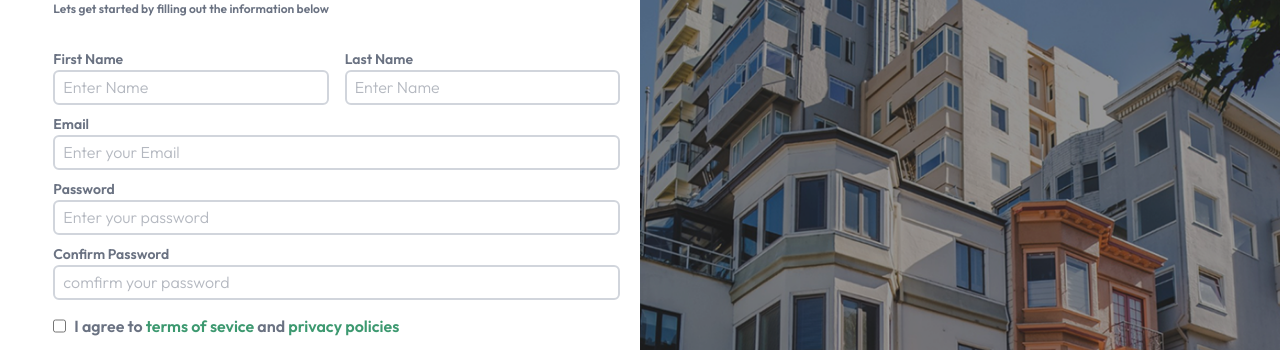
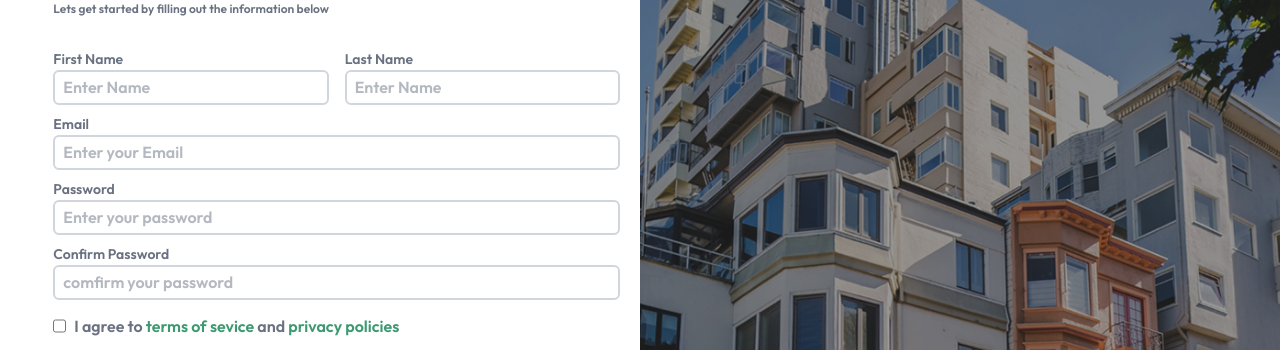
Before and after one commit to dayosvoid/frontend-beta-house, a React (Vite) app: page /signUp in a window 1280 px wide. Shown: the part 146-496 px from the top of the page. Built offline with nearby package versions, Linux system fonts and the light colour scheme.

Commit message:
Update SignUp.jsx

```diff
--- a/src/pages/SignUp.jsx
+++ b/src/pages/SignUp.jsx
@@ -105,7 +105,7 @@ const validate = (value) => {
                     {/* first name */}
                     <div className='relative w-full'>
                         <label htmlFor="" className='font-semibold text-gray-500 text-sm  w-full relative'> First Name
-                            <input type="text" placeholder='Enter Name' name="firstName" value={formValue.firstName} onChange={handleChange} className='border-2 text-[16px] font-light border-gray-300 rounded-md py-1 pl-2 w-full'/>
+                            <input type="text" placeholder='Enter Name' name="firstName" value={formValue.firstName} onChange={handleChange} className='border-2 text-[16px] focus:border-[hsla(153,43%,42%,1)] focus:outline-none border-gray-300 rounded-md py-1 pl-2 w-full'/>
                         </label>
                         <p className='error'>{error.firstName}</p>
                     </div>
@@ -114,7 +114,7 @@ const validate = (value) => {
                     {/* last name */}
                     <div className='relative w-full'>
                         <label htmlFor="" className='font-semibold text-gray-500 text-sm w-full relative'> Last Name
-                            <input type="text" placeholder='Enter Name' name="lastName" value={formValue.lastName} onChange={handleChange} className='border-2 text-[16px] font-light border-gray-300 rounded-md py-1 pl-2 w-full'/>
+                            <input type="text" placeholder='Enter Name' name="lastName" value={formValue.lastName} onChange={handleChange} className='border-2 text-[16px] focus:border-[hsla(153,43%,42%,1)] focus:outline-none border-gray-300 rounded-md py-1 pl-2 w-full'/>
                         </label>
                          <p className='error'>{error.lastName}</p>
                     </div>
@@ -124,7 +124,7 @@ const validate = (value) => {
                     {/* email */}
                     <div className='relative'>
                         <label htmlFor="" className='font-semibold text-gray-500 text-sm w-full relative'>Email
-                            <input type="email" placeholder='Enter your Email' name="email" value={formValue.email} onChange={handleChange} className='border-2 text-[16px] font-light border-gray-300 rounded-md py-1 pl-2 w-full'/>
+                            <input type="email" placeholder='Enter your Email' name="email" value={formValue.email} onChange={handleChange} className='border-2 text-[16px] focus:border-[hsla(153,43%,42%,1)] focus:outline-none border-gray-300 rounded-md py-1 pl-2 w-full'/>
                         </label>
                             <p className='error'>{error.email}</p>
 
@@ -133,7 +133,7 @@ const validate = (value) => {
                     {/* password */}
                     <div className='relative'>
                         <label htmlFor="" className='font-semibold text-gray-500 text-sm w-full relative'>Password
-                            <input type="password" placeholder='Enter your password' name="password" value={formValue.password} onChange={handleChange} className='border-2 text-[16px] font-light border-gray-300 rounded-md py-1 pl-2 w-full' />
+                            <input type="password" placeholder='Enter your password' name="password" value={formValue.password} onChange={handleChange} className='border-2 text-[16px] focus:border-[hsla(153,43%,42%,1)] focus:outline-none border-gray-300 rounded-md py-1 pl-2 w-full' />
                         </label>
                             <p className='error'>{error.password}</p>
 
@@ -142,7 +142,7 @@ const validate = (value) => {
                     {/* confirm password */}
                     <div className='relative'>
                         <label htmlFor="" className='font-semibold text-gray-500 text-sm w-full relative'>Confirm Password
-                            <input type="password" placeholder='comfirm your password' name="confirmPassword" value={formValue.confirmPassword} onChange={handleChange} className='border-2 font-light text-[16px] border-gray-300 rounded-md py-1 pl-2 w-full' />
+                            <input type="password" placeholder='comfirm your password' name="confirmPassword" value={formValue.confirmPassword} onChange={handleChange} className='border-2 focus:border-[hsla(153,43%,42%,1)] focus:outline-none text-[16px] border-gray-300 rounded-md py-1 pl-2 w-full' />
                         </label>
                             <p className='error'>{error.confirmPassword}</p>
                     </div>
```
